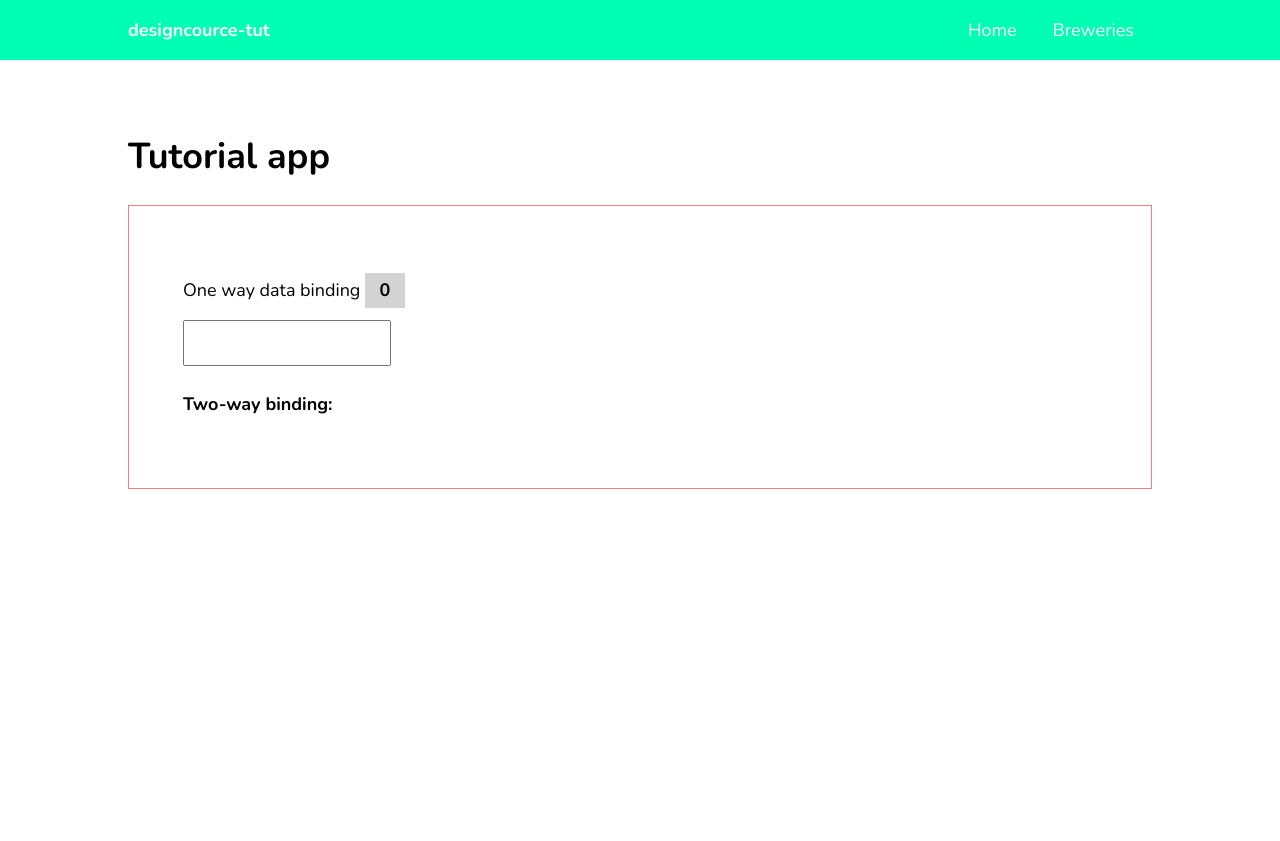
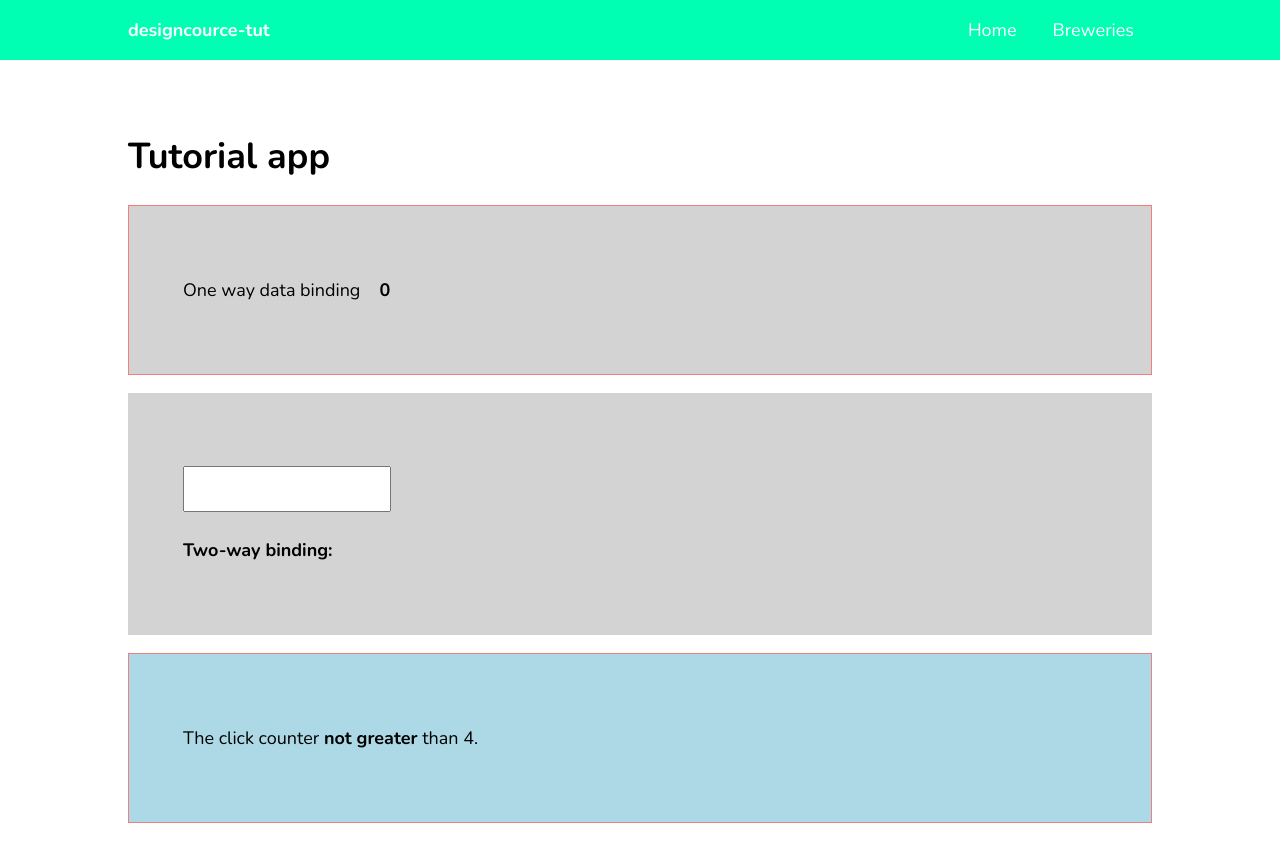
Before and after one commit to epetrov2/designcource-tut, an Angular app: page / in a window 1280 px wide. Before the commit the page ends 800 px from the top, so only its background shows below. Built offline with nearby package versions, Linux system fonts and the light colour scheme.

Commit message:
Add style binding

```diff
--- a/src/app/home/home.component.html
+++ b/src/app/home/home.component.html
@@ -1,9 +1,28 @@
 <h1>Tutorial app</h1>
 
-<div class="play-container">
+<div class="play-container"
+[class.active]="clickCounter > 4"
+[ngClass]="setClasses()">
     <p>One way data binding <span (click)="countClick()"> {{ clickCounter }}</span></p>
+</div>
+
+<div class="play-container" [ngStyle]="{
+    'background-color': textLine !== '' ? 'lightgreen' : 'lightgray',
+    'border': textLine !== '' ? '1px solid gray' : '1px solid lightgray'
+}">
     <p>
         <input type="text" [(ngModel)]="textLine"><br>
         <strong>Two-way binding: </strong> {{ textLine }}
     </p>
 </div>
+
+<div class="play-container" [style.background-color]="clickCounter > 3 ? 'lightyellow' : 'lightblue'">
+    <ng-template [ngIf]="clickCounter > 4" [ngIfElse]="lessThan4">
+        <p>The click counter <strong>is greater</strong> than 4.</p>
+    </ng-template>
+
+    <ng-template #lessThan4>
+        <p>The click counter <strong>not greater</strong> than 4.</p>
+    </ng-template>
+
+</div>
--- a/src/app/home/home.component.scss
+++ b/src/app/home/home.component.scss
@@ -15,3 +15,11 @@ span {
         margin-bottom: 2em;
     }
 }
+
+.active {
+    background-color: yellow;
+}
+
+.notactive {
+    background-color: lightgray;
+}
--- a/src/app/home/home.component.ts
+++ b/src/app/home/home.component.ts
@@ -19,4 +19,12 @@ export class HomeComponent implements OnInit {
     this.clickCounter++;
   }
 
+  setClasses() {
+    let myClasses = {
+      active: this.clickCounter > 4,
+      notactive: this.clickCounter <= 4
+    };
+    return myClasses;
+  }
+
 }
```
